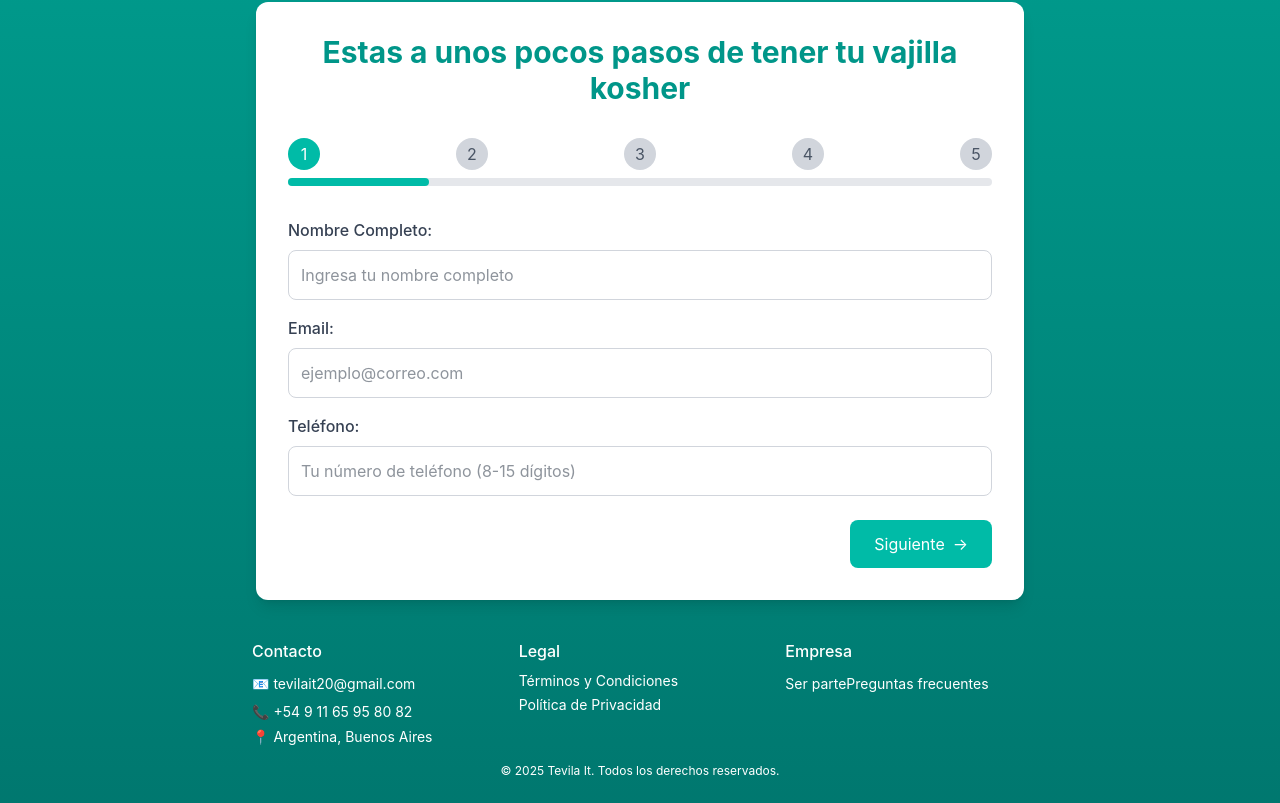
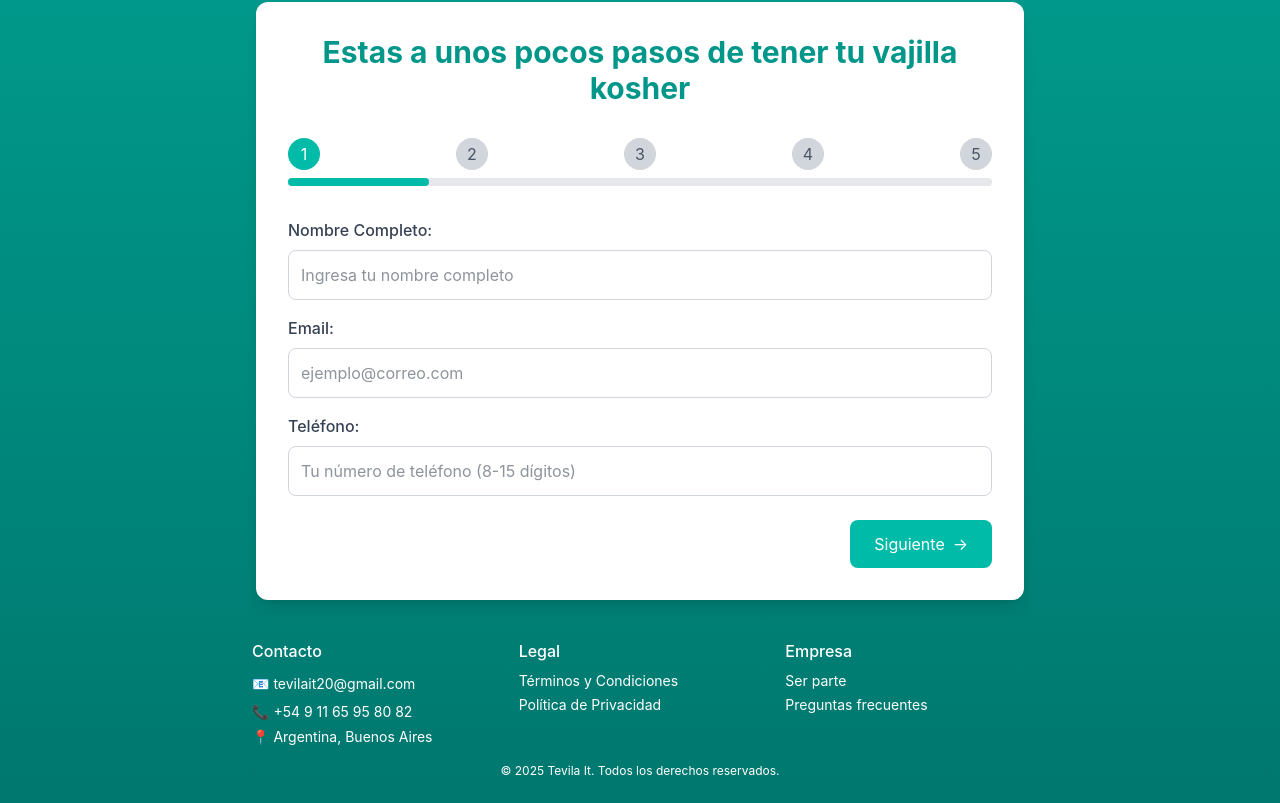
Before and after one commit to brigitteblau/tevila-hoy, a React (Vite) app: page / in a window 1280 px wide. Shown: the part 818-1621 px from the top of the page. Built offline with nearby package versions, Linux system fonts and the light colour scheme.

Commit message:
fix: correct typo in Footer component class name

```diff
--- a/src/components/Footer.jsx
+++ b/src/components/Footer.jsx
@@ -25,7 +25,7 @@ const Footer = () => {
 
           <div className="footer-section">
             <h3 className="text-base font-medium mb-2">Empresa</h3>
-            <div className="space-y-1 lex flex-col">
+            <div className="space-y-1 flex flex-col">
               <Link to="/ser-parte" className="hover:text-gray-300 transition-colors text-sm">Ser parte</Link>
                <Link to="/preguntas-frecuentes" className="hover:text-gray-300 transition-colors text-sm">Preguntas frecuentes</Link>
 
```
